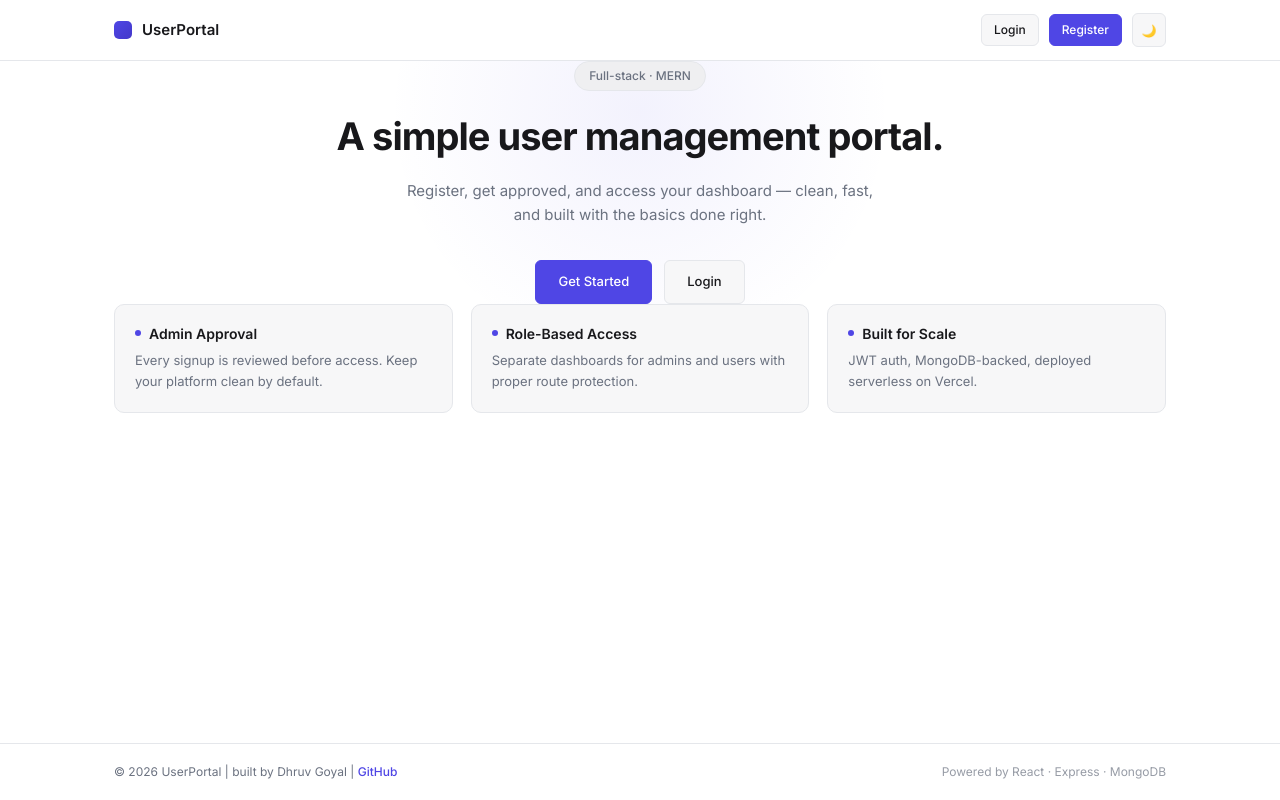
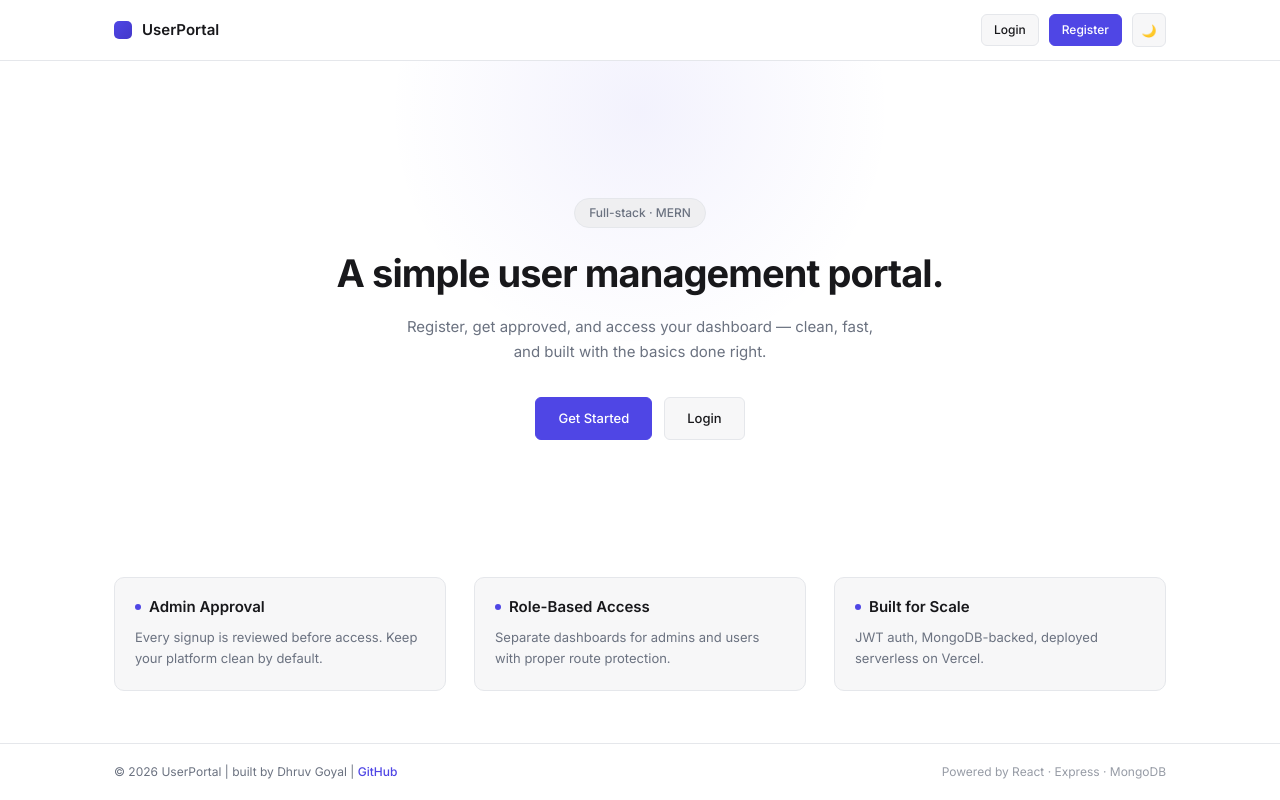
Before and after one commit to DhruvGoyal404/Xebia_UserManagementPortal, a React (Create React App) app in the folder frontend/: page / in a window 1280 px wide. Built offline with nearby package versions, Linux system fonts and the light colour scheme; no server answers.

Commit message:
fix: viewport-anchored hero and substantial feature cards on landing

```diff
--- a/frontend/src/styles/Landing.css
+++ b/frontend/src/styles/Landing.css
@@ -24,9 +24,14 @@
   z-index: 0;
 }
 
-/* Hero — generous breathing room from navbar, clear separation before features */
+/* Hero — viewport-anchored, content vertically centered */
 .hero {
-  padding: 110px 24px 130px;
+  min-height: calc(72vh - 60px);
+  display: flex;
+  flex-direction: column;
+  justify-content: center;
+  align-items: center;
+  padding: 48px 24px;
   text-align: center;
   max-width: 720px;
   margin: 0 auto;
@@ -54,8 +59,6 @@
   color: var(--text-muted);
   margin-bottom: 32px;
   max-width: 480px;
-  margin-left: auto;
-  margin-right: auto;
   line-height: 1.65;
 }
 
@@ -70,21 +73,20 @@
   font-size: 13px;
 }
 
-/* Features — narrower max-width so they visually align with hero column.
-   Cards are independent from hero, with clear section spacing. */
+/* Features — substantial cards with generous separation */
 .features {
   display: grid;
   grid-template-columns: repeat(3, 1fr);
-  gap: 18px;
+  gap: 28px;
   max-width: 960px;
   margin: 0 auto;
-  padding: 0 24px 120px;
+  padding: 24px 24px 100px;
   position: relative;
   z-index: 1;
 }
 
 .feature {
-  padding: 22px 20px;
+  padding: 30px 26px;
   transition: var(--transition);
 }
 
@@ -94,8 +96,8 @@
 }
 
 .feature h3 {
-  font-size: 14px;
-  margin-bottom: 8px;
+  font-size: 15px;
+  margin-bottom: 10px;
   display: flex;
   align-items: center;
   gap: 8px;
@@ -113,12 +115,13 @@
 .feature p {
   color: var(--text-muted);
   font-size: 13px;
-  line-height: 1.6;
+  line-height: 1.65;
 }
 
 @media (max-width: 768px) {
   .hero {
-    padding: 64px 24px 72px;
+    min-height: 0;
+    padding: 56px 24px 48px;
   }
   .hero h1 {
     font-size: 28px;
```
